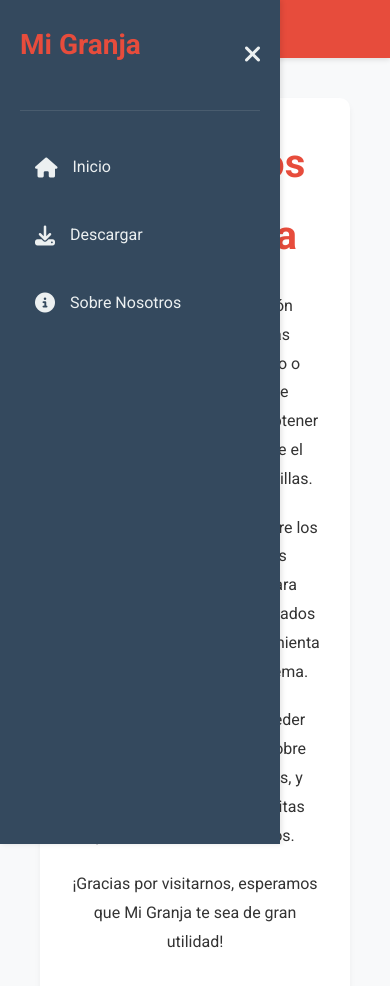
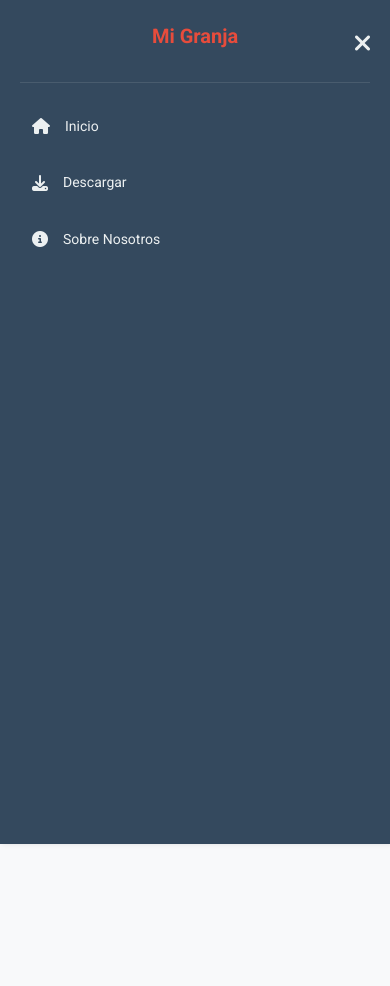
Before and after one commit to JeysonPlay/MI-GRANJA, a plain HTML site: page index.html in a window 390 px wide. Both pictures are taken after a click on the button 35 px from the left and 29 px from the top of the page. After the commit the page ends 844 px from the top, so only its background shows below. Drawn offline with Linux system fonts and the light colour scheme.

Commit message:
Update index.html

```diff
--- a/index.html
+++ b/index.html
@@ -9,6 +9,7 @@
           --transition-speed: 0.3s;
           --sidebar-bg-color: #34495e;
           --content-bg-color: #f8f9fa;
+          --title-color: #000000;
         }
 
         * {
@@ -20,18 +21,25 @@
         body {
           font-family: 'Roboto', sans-serif;
           background-color: var(--content-bg-color);
-          line-height: 1.8;
+          line-height: 1.6;
           color: #333;
+          font-size: 16px;
+          overflow-x: hidden;
         }
 
         .top-bar {
           background-color: var(--primary-color);
           color: var(--text-color);
-          padding: 15px 25px;
+          padding: 12px 20px;
           display: flex;
           justify-content: flex-start;
           align-items: center;
           box-shadow: 0 2px 5px rgba(0,0,0,0.1);
+          position: fixed;
+          top: 0;
+          left: 0;
+          right: 0;
+          z-index: 1000;
         }
 
         .menu-toggle {
@@ -49,16 +57,18 @@
 
         .sidebar {
           position: fixed;
-          left: -280px;
+          left: -100%;
           top: 0;
-          width: 280px;
+          width: 80%;
+          max-width: 300px;
           height: 100vh;
           background-color: var(--sidebar-bg-color);
           color: var(--text-color);
           padding: 20px;
           transition: all var(--transition-speed) ease;
-          z-index: 1000;
+          z-index: 1001;
           box-shadow: 2px 0 5px rgba(0,0,0,0.1);
+          overflow-y: auto;
         }
 
         .sidebar.active {
@@ -67,16 +77,18 @@
 
         .sidebar-header {
           display: flex;
-          justify-content: space-between;
+          justify-content: center;
           align-items: center;
-          margin-bottom: 30px;
-          padding-bottom: 20px;
+          margin-bottom: 20px;
+          padding-bottom: 15px;
           border-bottom: 1px solid rgba(255,255,255,0.1);
+          position: relative;
         }
 
         .sidebar-header h1 {
-          font-size: 28px;
+          font-size: 24px;
           font-weight: 700;
+          color: var(--primary-color);
         }
 
         .close-btn {
@@ -86,6 +98,8 @@
           font-size: 24px;
           cursor: pointer;
           transition: transform var(--transition-speed);
+          position: absolute;
+          right: 0;
         }
 
         .close-btn:hover {
@@ -97,7 +111,7 @@
         }
 
         .sidebar-nav li {
-          margin-bottom: 15px;
+          margin-bottom: 10px;
         }
 
         .sidebar-nav a {
@@ -105,38 +119,27 @@
           text-decoration: none;
           display: flex;
           align-items: center;
-          padding: 12px 15px;
+          padding: 10px;
           border-radius: 8px;
           transition: all var(--transition-speed) ease;
         }
 
         .sidebar-nav a:hover {
           background-color: var(--hover-color);
-          transform: translateX(5px);
         }
 
         .sidebar-nav i {
           margin-right: 15px;
-          font-size: 20px;
+          font-size: 18px;
         }
 
         .content {
-          padding: 40px;
-          margin-left: 0;
+          padding: 20px;
+          padding-top: 70px;
           transition: margin-left var(--transition-speed) ease;
-          max-width: 900px;
+          max-width: 100%;
           margin: 0 auto;
           text-align: center;
-        }
-
-        .content.active {
-          margin-left: 280px;
-        }
-
-        @media (max-width: 768px) {
-          .content.active {
-            margin-left: 0;
-          }
         }
 
         .download-btn {
@@ -159,45 +162,40 @@
         }
 
         h1, h2, h3 {
-          margin-bottom: 20px;
-          color: var(--primary-color);
+          margin-bottom: 15px;
+          color: var(--title-color);
         }
 
         h1 {
-          font-size: 2.5em;
+          font-size: 2em;
           font-weight: 700;
         }
 
         h2 {
-          font-size: 2em;
+          font-size: 1.7em;
         }
 
         h3 {
-          font-size: 1.5em;
+          font-size: 1.4em;
         }
 
         p {
-          margin-bottom: 20px;
+          margin-bottom: 15px;
         }
 
         .content-section {
           background-color: #ffffff;
           border-radius: 10px;
-          padding: 30px;
-          margin-bottom: 30px;
+          padding: 20px;
+          margin-bottom: 20px;
           box-shadow: 0 4px 6px rgba(0,0,0,0.05);
-          transition: all var(--transition-speed) ease;
-        }
-
-        .content-section:hover {
-          transform: translateY(-5px);
-          box-shadow: 0 6px 12px rgba(0,0,0,0.1);
         }
 
         ol {
-          text-align: left;
-          padding-left: 30px;
-          margin-bottom: 20px;
+          text-align: center;
+          padding-left: 0;
+          list-style-position: inside;
+          margin-bottom: 15px;
         }
 
         .fade-in {
@@ -207,6 +205,59 @@
         @keyframes fadeIn {
           from { opacity: 0; }
           to { opacity: 1; }
+        }
+
+        @media (max-width: 768px) {
+          body {
+            font-size: 14px;
+          }
+
+          .content {
+            padding: 15px;
+            padding-top: 60px;
+          }
+
+          h1 {
+            font-size: 1.8em;
+          }
+
+          h2 {
+            font-size: 1.5em;
+          }
+
+          h3 {
+            font-size: 1.3em;
+          }
+
+          .download-btn {
+            padding: 10px 20px;
+            font-size: 14px;
+          }
+
+          .sidebar {
+            width: 100%;
+            max-width: none;
+          }
+
+          .sidebar-header h1 {
+            font-size: 20px;
+          }
+
+          .sidebar-nav a {
+            padding: 12px;
+          }
+
+          .sidebar-nav i {
+            font-size: 16px;
+          }
+
+          .content-section {
+            padding: 15px;
+          }
+
+          ol {
+            padding-left: 20px;
+          }
         }
       </style>
       <link href="https://fonts.googleapis.com/css2?family=Roboto:wght@300;400;700&display=swap" rel="stylesheet">
@@ -244,15 +295,13 @@
         const sidebar = document.getElementById('sidebar');
         const content = document.getElementById('content');
 
-        menuToggle.addEventListener('click', () => {
-          sidebar.classList.add('active');
-          content.classList.add('active');
-        });
+        function toggleSidebar() {
+          sidebar.classList.toggle('active');
+          document.body.style.overflow = sidebar.classList.contains('active') ? 'hidden' : '';
+        }
 
-        closeBtn.addEventListener('click', () => {
-          sidebar.classList.remove('active');
-          content.classList.remove('active');
-        });
+        menuToggle.addEventListener('click', toggleSidebar);
+        closeBtn.addEventListener('click', toggleSidebar);
 
         const sidebarLinks = document.querySelectorAll('.sidebar-nav a');
 
@@ -278,7 +327,7 @@
                 <h2>Descarga Mi Granja</h2>
                 <p>¿Listo para empezar a mejorar tus cultivos? Descarga nuestra aplicación directamente desde aquí:</p>
                 <a href="https://github.com/JeysonPlay/Mi-Granja/raw/refs/heads/main/MI-GRANJA.apk" class="download-btn">Descargar APK</a>
-                <br><br>
+                <h3></h3>
                 <h3>Instrucciones de instalación</h3>
                 <ol>
                   <li>Descarga el archivo APK en tu dispositivo Android.</li>
@@ -312,17 +361,13 @@
             const section = link.getAttribute('href').substring(1);
             loadContent(section);
 
-            if (window.innerWidth <= 768) {
-              sidebar.classList.remove('active');
-              content.classList.remove('active');
-            }
+            toggleSidebar();
           });
         });
 
         document.addEventListener('click', (e) => {
-          if (!sidebar.contains(e.target) && !menuToggle.contains(e.target)) {
-            sidebar.classList.remove('active');
-            content.classList.remove('active');
+          if (sidebar.classList.contains('active') && !sidebar.contains(e.target) && !menuToggle.contains(e.target)) {
+            toggleSidebar();
           }
         });
 
```
